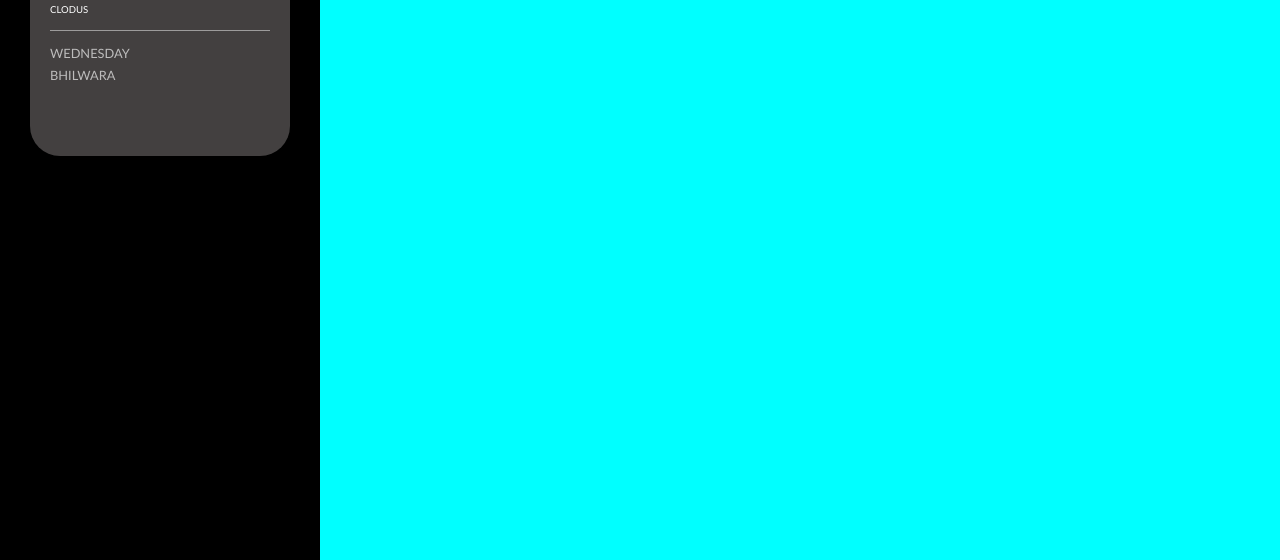
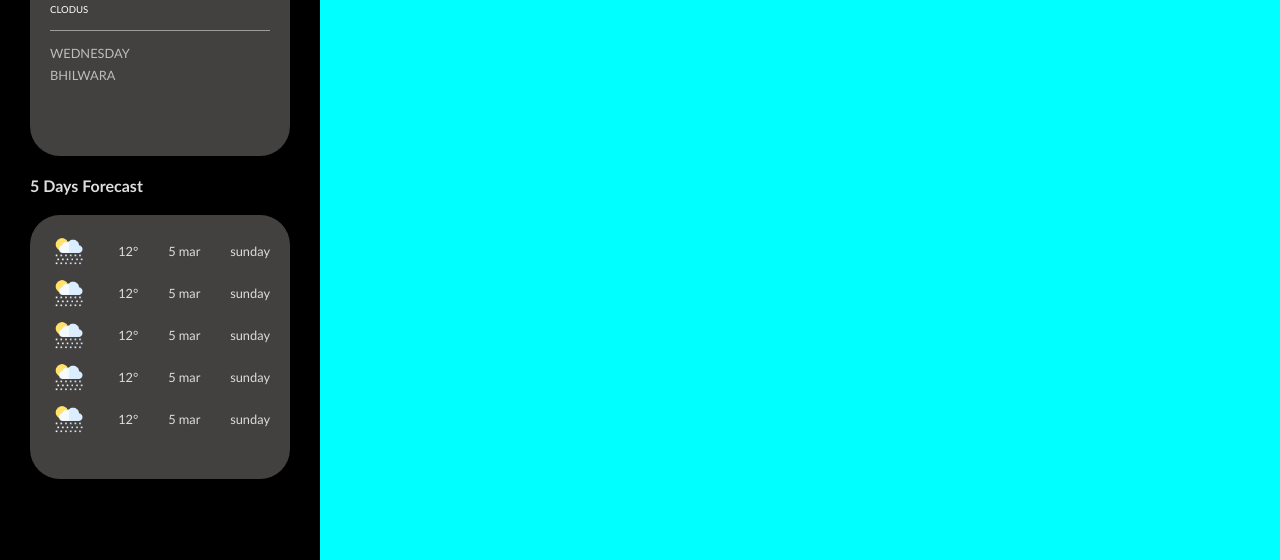
Before and after one commit to HIMANSHU21SHRMA/Weather-forCAst, a plain HTML site: page index.html in a window 1280 px wide. Shown: the part 240-800 px from the top of the page. Drawn offline with Linux system fonts and the light colour scheme.

Commit message:
5 day forecast section

```diff
--- a/index.html
+++ b/index.html
@@ -33,6 +33,39 @@
 
          </div>
         </div>
+        <h2 id="outer">5 Days Forecast</h2>
+        <div class="this-week">
+       <div class="row">
+        <img src="images/rain.png" alt="rain">
+        <p class="day-temp">12&deg;</p>
+        <p class="day-date">5 mar</p>
+        <p class="week-day">sunday</p>
+    </div>
+       <div class="row">
+        <img src="images/rain.png" alt="rain">
+        <p class="day-temp">12&deg;</p>
+        <p class="day-date">5 mar</p>
+        <p class="week-day">sunday</p>
+    </div>
+       <div class="row">
+        <img src="images/rain.png" alt="rain">
+        <p class="day-temp">12&deg;</p>
+        <p class="day-date">5 mar</p>
+        <p class="week-day">sunday</p>
+    </div>
+       <div class="row">
+        <img src="images/rain.png" alt="rain">
+        <p class="day-temp">12&deg;</p>
+        <p class="day-date">5 mar</p>
+        <p class="week-day">sunday</p>
+    </div>
+       <div class="row">
+        <img src="images/rain.png" alt="rain">
+        <p class="day-temp">12&deg;</p>
+        <p class="day-date">5 mar</p>
+        <p class="week-day">sunday</p>
+    </div>
+        </div>
     </section>
     <section class="right-sec"></section>
     </main>
--- a/style.css
+++ b/style.css
@@ -75,6 +75,15 @@ font-size: 0.8rem;
     padding:10px 20px;
 
 }
+.this-week{
+    height: 33vh;
+    margin:12px 30px 10px 30px;
+    background-color: #434040;
+    border-radius: 30px;
+    padding:10px 20px;
+
+}
+
 .current-temp h3{
     margin-top: 15px;
     font-size: 1rem;
@@ -114,3 +123,23 @@ font-size: 0.8rem;
     font-size: 0.8rem;
    color: #ffffffa6;
 }
+#outer{
+    font-size: 1rem;
+    color: #ffffffdd;
+    margin: 20px 0 20px 30px;
+}
+.row{
+    height: 4vh;
+    margin-top: 10px;
+    display: flex;
+    align-items: center;
+    justify-content: space-between;
+
+}
+.row img{
+    height: 120%;
+}
+.row p{
+    font-size: 0.8rem;
+    color: #ffffffd0;
+}
```
